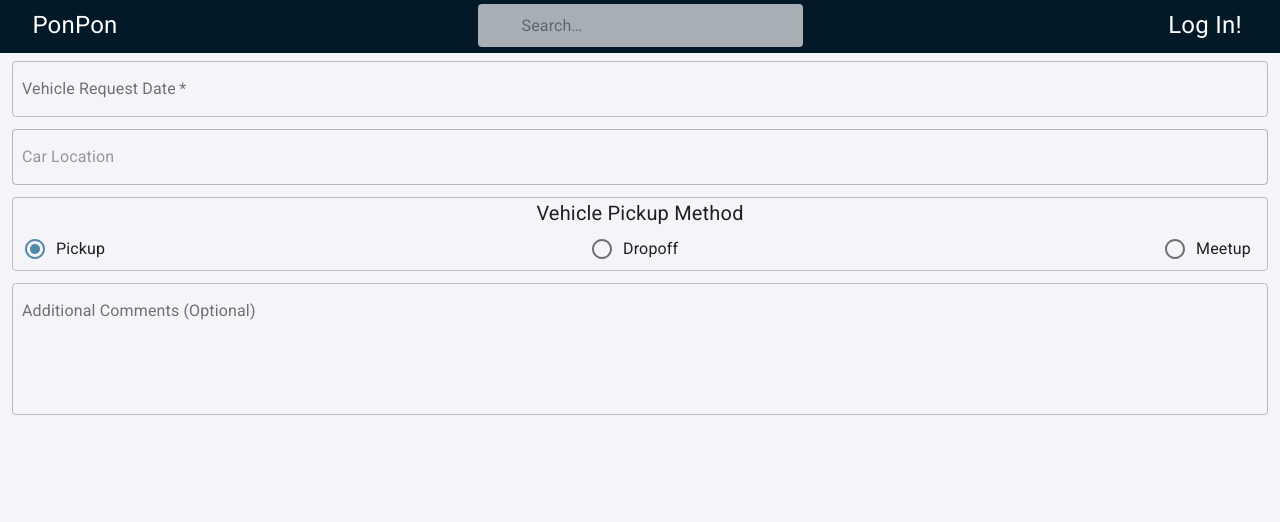
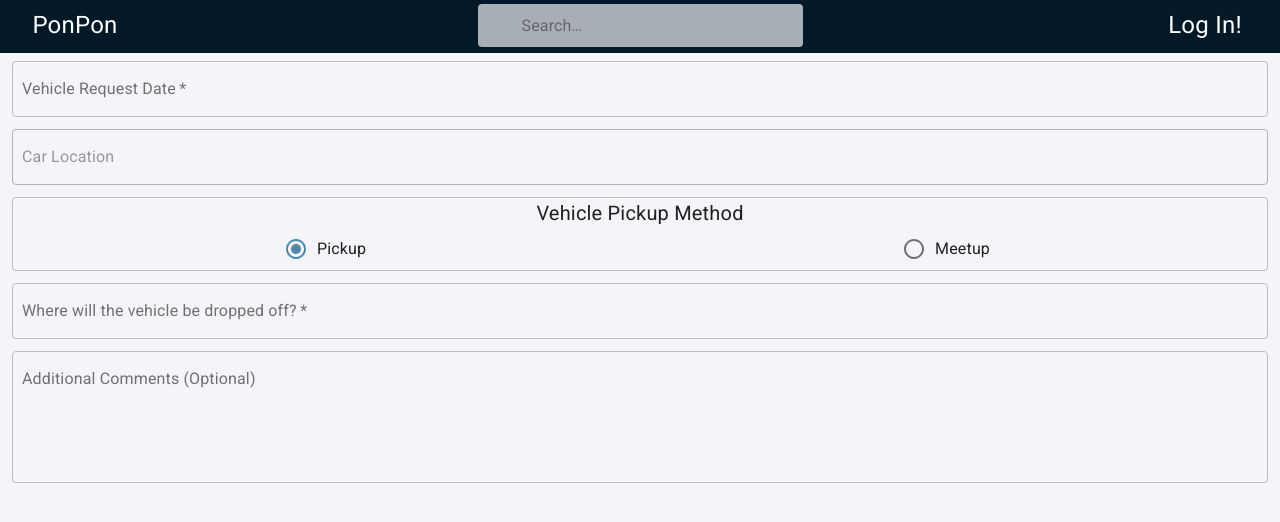
Before and after one commit to uprm-inso-4115-2020-2021-s2/semester-project-team-3, a Next.js app in the folder frontend/: page /request in a window 1280 px wide. Shown: the top 522 px of the page. Built offline with nearby package versions, Linux system fonts and the light colour scheme; no server answers.

Commit message:
fixed form inputs

```diff
--- a/frontend/src/pages/request/index.tsx
+++ b/frontend/src/pages/request/index.tsx
@@ -27,16 +27,7 @@ export default function RequestForm(){
     };
 
     const pickupBody = () => {
-        if (state === "dropoff") {
-            return (
-                <Grid container direction="row" wrap="nowrap" className={classes.submitItem}>
-                    <TextField label="Where would you like the vehicle dropped off?" type="search" variant="outlined" required className={classes.submitTextField}
-                        value={values.carDropLocation}
-                        onChange={handleChange('carDropLocation')}
-                    />
-                </Grid>
-            )
-        } else if (state === "meetup") {
+        if (state === "meetup") {
             return (
                 <Grid container direction="row" wrap="nowrap" className={classes.submitItem}>
                     <TextField label="Where will you meet for the vehicle?" type="search" variant="outlined" required className={classes.submitTextField}
@@ -44,10 +35,6 @@ export default function RequestForm(){
                         onChange={handleChange('carMeetLocation')}
                     />
                 </Grid>
-            )
-        } else {
-            return(
-                <></>
             )
         }
     }
@@ -74,9 +61,8 @@ export default function RequestForm(){
                     <RadioGroup value={state} onChange={handleState}>
                         <Grid container direction="column" wrap="nowrap" alignItems="center" className={classes.checkContainer}>
                             <Typography className={classes.checkText}>Vehicle Pickup Method</Typography>
-                            <Grid container direction="row" justify="space-between" className={classes.submitCheck}>
+                            <Grid container direction="row" justify="space-around" className={classes.submitCheck}>
                                 <FormControlLabel control={<Radio color="primary" className={classes.radioIcon}/>} label="Pickup" value="pickup"/>
-                                <FormControlLabel control={<Radio color="primary" className={classes.radioIcon}/>} label="Dropoff" value="dropoff"/>
                                 <FormControlLabel control={<Radio color="primary" className={classes.radioIcon}/>} label="Meetup" value="meetup"/>
                             </Grid>
                         </Grid>
@@ -85,6 +71,13 @@ export default function RequestForm(){
             </Grid>
 
             {pickupBody()}
+
+            <Grid container direction="row" wrap="nowrap" className={classes.submitItem}>
+                <TextField label="Where will the vehicle be dropped off?" type="search" variant="outlined" required className={classes.submitTextField}
+                    value={values.carDropLocation}
+                    onChange={handleChange('carDropLocation')}
+                />
+            </Grid>
 
             <Grid container direction="row" wrap="nowrap">
                 <TextField label="Additional Comments (Optional)" variant="outlined" fullWidth multiline rows={5} className={classes.submitDesc}/>
```
